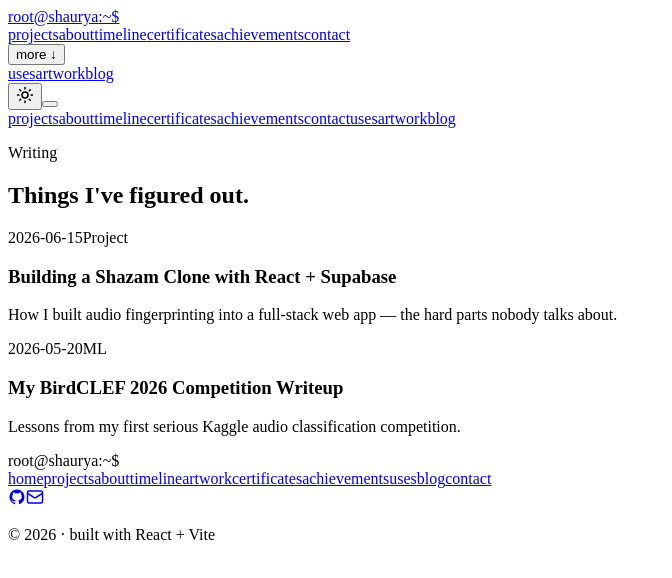
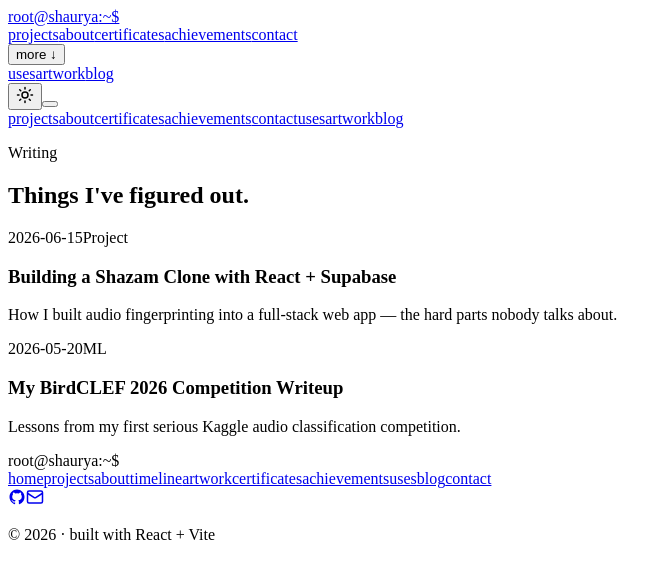
Before and after one commit to icecold009/shaurya-portfolio, a React (Vite) app: page /blog in a window 1280 px wide. Shown: the top 578 px of the page, without its empty margins (0-672 px from the left). Built offline with nearby package versions, Linux system fonts and the light colour scheme; the HTML template or start-up script is replaced by a standard one.

Commit message:
Remove timeline from nav and home page

```diff
--- a/src/components/Navbar.jsx
+++ b/src/components/Navbar.jsx
@@ -30,7 +30,6 @@ function Navbar() {
     const primaryLinks = [
         { to: "/projects", label: "projects" },
         { to: "/about", label: "about" },
-        { to: "/timeline", label: "timeline" },
         { to: "/certificates", label: "certificates" },
         { to: "/achievements", label: "achievements" },
         { to: "/contact", label: "contact" },
--- a/src/pages/Home.jsx
+++ b/src/pages/Home.jsx
@@ -1,7 +1,6 @@
 import Hero from "../components/Hero";
 import Skills from "../components/skills";
 import Projects from "../components/Projects";
-import Timeline from "../components/timeline";
 
 export default function Home() {
     return (
@@ -10,7 +9,6 @@ export default function Home() {
             <div className="home-sections">
                 <Skills />
                 <Projects />
-                <Timeline />
             </div>
         </>
     );
```
